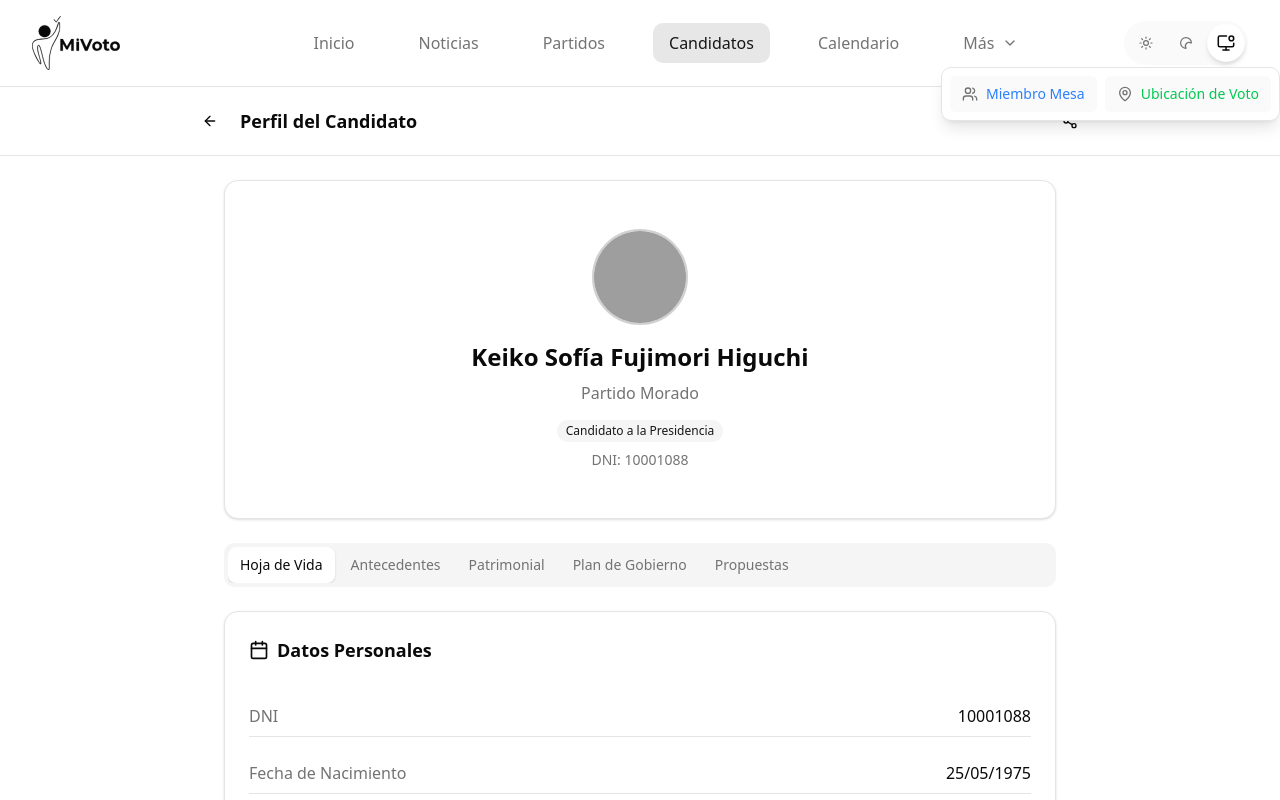
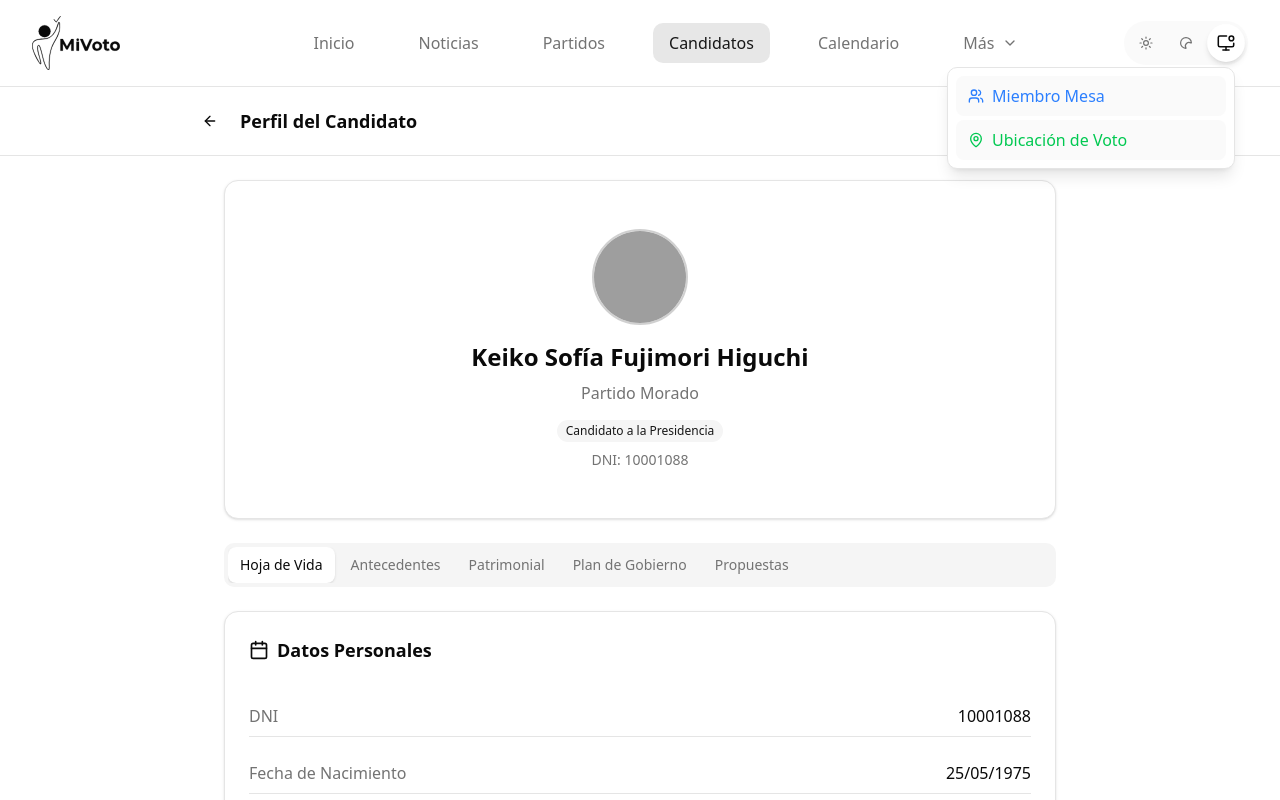
Before and after one commit to LIUNKS/VotaClaro-Frontend, a Next.js app in the folder voto-claro/: page /candidates/1 in a window 1280 px wide. Both pictures are taken after a click on the button "Más". Shown: the top 800 px of the page. Built offline with nearby package versions, Linux system fonts and the light colour scheme; grey boxes are pictures that could not be loaded.

Commit message:
feat: implementar un menú desplegable en el encabezado utilizando Popover y optimizar la navegación

```diff
--- a/voto-claro/components/layouts.tsx
+++ b/voto-claro/components/layouts.tsx
@@ -6,13 +6,12 @@
 import { useTourContext } from '@/hooks/useTourContext';
 import LogoAnimation from './animations/logo-draw';
 import { useTheme } from 'next-themes';
-import * as React from 'react';
 import {
-  DropdownMenu,
-  DropdownMenuContent,
-  DropdownMenuItem,
-  DropdownMenuTrigger,
-} from '@/components/ui/dropdown-menu';
+  Popover,
+  PopoverContent,
+  PopoverTrigger,
+} from '@/components/ui/popover';
+import { useEffect, useState } from 'react';
 
 interface HeaderProps {
   onStartTour?: () => void;
@@ -23,9 +22,11 @@
   const pathname = usePathname();
   const tourContext = useTourContext();
   const { theme, setTheme } = useTheme();
-  const [mounted, setMounted] = React.useState(false);
+  const [mounted, setMounted] = useState(false);
+  const [openDesktop, setOpenDesktop] = useState(false);
+  const [openMobile, setOpenMobile] = useState(false);
 
-  React.useEffect(() => {
+  useEffect(() => {
     setMounted(true);
   }, []);
 
@@ -75,8 +76,8 @@
               {item.name}
             </Link>
           ))}
-          <DropdownMenu>
-            <DropdownMenuTrigger asChild>
+          <Popover modal={false} open={openDesktop} onOpenChange={setOpenDesktop}>
+            <PopoverTrigger asChild>
               <button className={`px-4 py-2 rounded-lg font-medium transition-colors flex items-center gap-2 ${
                 getActiveTab() === 'mas'
                   ? 'bg-primary/10 text-primary'
@@ -85,46 +86,38 @@
                 Más
                 <ChevronDown className="w-4 h-4" />
               </button>
-            </DropdownMenuTrigger>
-            <DropdownMenuContent side="bottom" align="start" className="flex gap-2 p-2 bg-card border rounded-lg shadow-lg">
-              <DropdownMenuItem asChild className="p-0">
-                <Link href="/miembro-mesa" className="flex items-center gap-2 px-3 py-2 bg-muted/50 hover:bg-muted rounded-md transition-colors text-blue-500">
+            </PopoverTrigger>
+            <PopoverContent side="top" align="start" className="flex flex-col gap-1 p-2 bg-card border rounded-lg shadow-lg">
+              <Link href="/miembro-mesa" className="flex items-center gap-2 px-3 py-2 bg-muted/50 hover:bg-muted rounded-md transition-colors text-blue-500" onClick={() => setOpenDesktop(false)}>
                 <Users className="w-4 h-4" />
                 Miembro Mesa
               </Link>
-              </DropdownMenuItem>
-              <DropdownMenuItem asChild className="p-0">
-                <Link href="/voting-location" className="flex items-center gap-2 px-3 py-2 bg-muted/50 hover:bg-muted rounded-md transition-colors text-green-500">
+              <Link href="/voting-location" className="flex items-center gap-2 px-3 py-2 bg-muted/50 hover:bg-muted rounded-md transition-colors text-green-500" onClick={() => setOpenDesktop(false)}>
                 <MapPin className="w-4 h-4" />
                 Ubicación de Voto
               </Link>
-              </DropdownMenuItem>
-            </DropdownMenuContent>
-          </DropdownMenu>
+            </PopoverContent>
+          </Popover>
         </nav>
 
         <div className="flex items-center gap-2">
-          <DropdownMenu>
-            <DropdownMenuTrigger asChild>
+          <Popover modal={false} open={openMobile} onOpenChange={setOpenMobile}>
+            <PopoverTrigger asChild>
               <button className="px-2 py-1 hover:bg-muted rounded-md transition-colors lg:hidden flex items-center gap-1 text-xs" title="Más opciones">
                 <Menu className="w-5 h-5 text-muted-foreground" />
               </button>
-            </DropdownMenuTrigger>
-            <DropdownMenuContent side="bottom" align="end" className="flex flex-col gap-1 p-2 bg-card border rounded-lg shadow-lg lg:flex-row lg:gap-2">
-              <DropdownMenuItem asChild className="p-0">
-                <Link href="/miembro-mesa" className="flex items-center gap-2 px-3 py-2 bg-muted/50 hover:bg-muted rounded-md transition-colors text-blue-500">
+            </PopoverTrigger>
+            <PopoverContent side="top" align="center" className="flex flex-col gap-1 p-2 bg-card border rounded-lg shadow-lg">
+              <Link href="/miembro-mesa" className="flex items-center gap-2 px-3 py-2 bg-muted/50 hover:bg-muted rounded-md transition-colors text-blue-500" onClick={() => setOpenMobile(false)}>
                 <Users className="w-4 h-4" />
                 Miembro Mesa
               </Link>
-              </DropdownMenuItem>
-              <DropdownMenuItem asChild className="p-0">
-                <Link href="/voting-location" className="flex items-center gap-2 px-3 py-2 bg-muted/50 hover:bg-muted rounded-md transition-colors text-green-500">
+              <Link href="/voting-location" className="flex items-center gap-2 px-3 py-2 bg-muted/50 hover:bg-muted rounded-md transition-colors text-green-500" onClick={() => setOpenMobile(false)}>
                 <MapPin className="w-4 h-4" />
                 Ubicación de Voto
               </Link>
-              </DropdownMenuItem>
-            </DropdownMenuContent>
-          </DropdownMenu>
+            </PopoverContent>
+          </Popover>
           {finalShowTourButton && (
             <button
               onClick={finalOnStartTour}
--- /dev/null
+++ b/voto-claro/components/ui/popover.tsx
@@ -0,0 +1,31 @@
+"use client"
+
+import * as React from "react"
+import * as PopoverPrimitive from "@radix-ui/react-popover"
+
+import { cn } from "@/lib/utils"
+
+const Popover = PopoverPrimitive.Root
+
+const PopoverTrigger = PopoverPrimitive.Trigger
+
+const PopoverContent = React.forwardRef<
+  React.ElementRef<typeof PopoverPrimitive.Content>,
+  React.ComponentPropsWithoutRef<typeof PopoverPrimitive.Content>
+>(({ className, align = "center", sideOffset = 4, ...props }, ref) => (
+  <PopoverPrimitive.Portal>
+    <PopoverPrimitive.Content
+      ref={ref}
+      align={align}
+      sideOffset={sideOffset}
+      className={cn(
+        "z-50 w-72 rounded-md border bg-popover p-4 text-popover-foreground shadow-md outline-none data-[state=open]:animate-in data-[state=closed]:animate-out data-[state=closed]:fade-out-0 data-[state=open]:fade-in-0 data-[state=closed]:zoom-out-95 data-[state=open]:zoom-in-95 data-[side=bottom]:slide-in-from-top-2 data-[side=left]:slide-in-from-right-2 data-[side=right]:slide-in-from-left-2 data-[side=top]:slide-in-from-bottom-2",
+        className
+      )}
+      {...props}
+    />
+  </PopoverPrimitive.Portal>
+))
+PopoverContent.displayName = PopoverPrimitive.Content.displayName
+
+export { Popover, PopoverTrigger, PopoverContent }
--- a/voto-claro/package.json
+++ b/voto-claro/package.json
@@ -14,6 +14,7 @@
     "@radix-ui/react-collapsible": "^1.1.12",
     "@radix-ui/react-dialog": "^1.1.15",
     "@radix-ui/react-dropdown-menu": "^2.1.16",
+    "@radix-ui/react-popover": "^1.1.15",
     "@radix-ui/react-scroll-area": "^1.2.10",
     "@radix-ui/react-separator": "^1.1.8",
     "@radix-ui/react-slot": "^1.2.4",
```
Also changed, not shown: 1 other file (tests, documents, lock files or other folders). Lines whose indentation alone changed are shown as unchanged.
